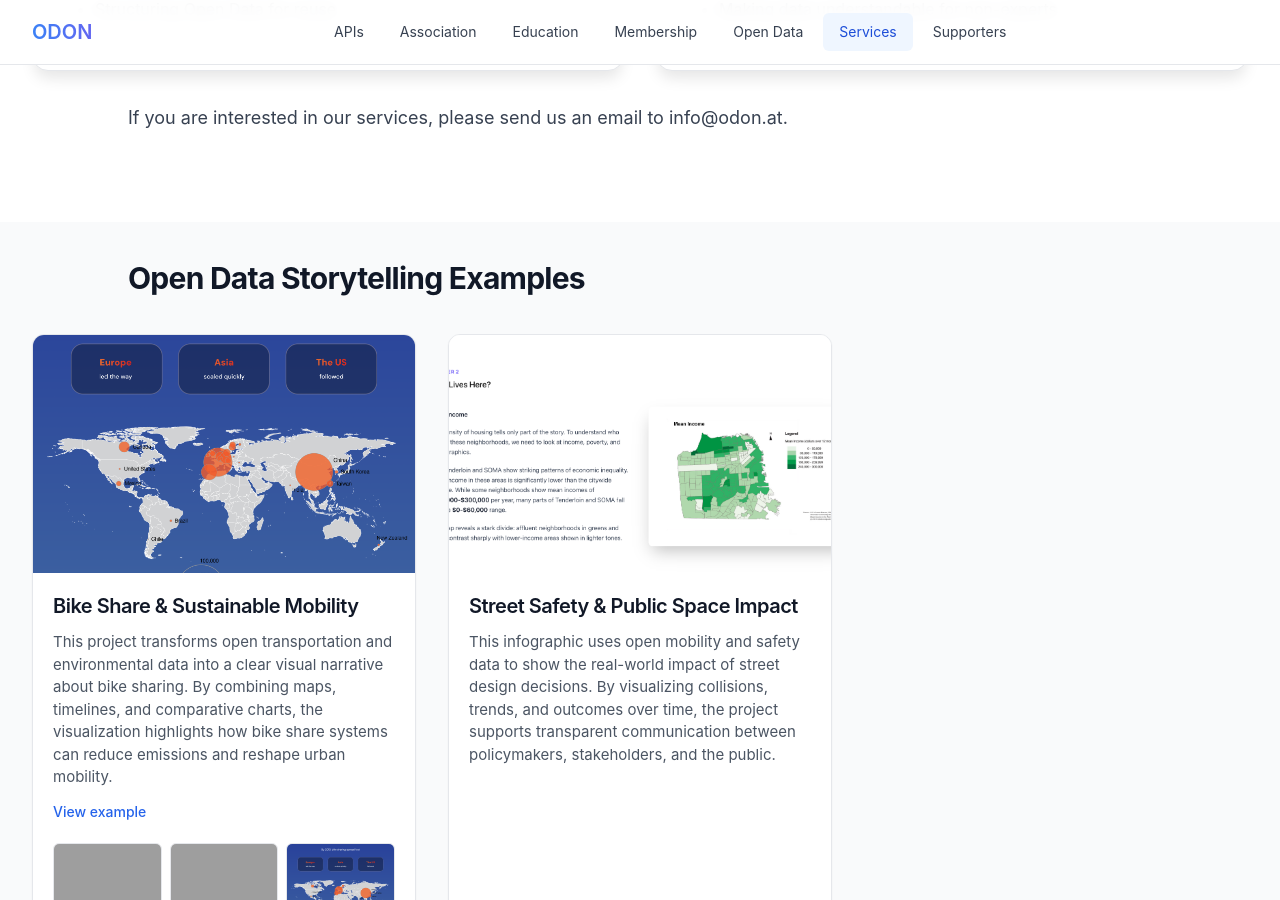
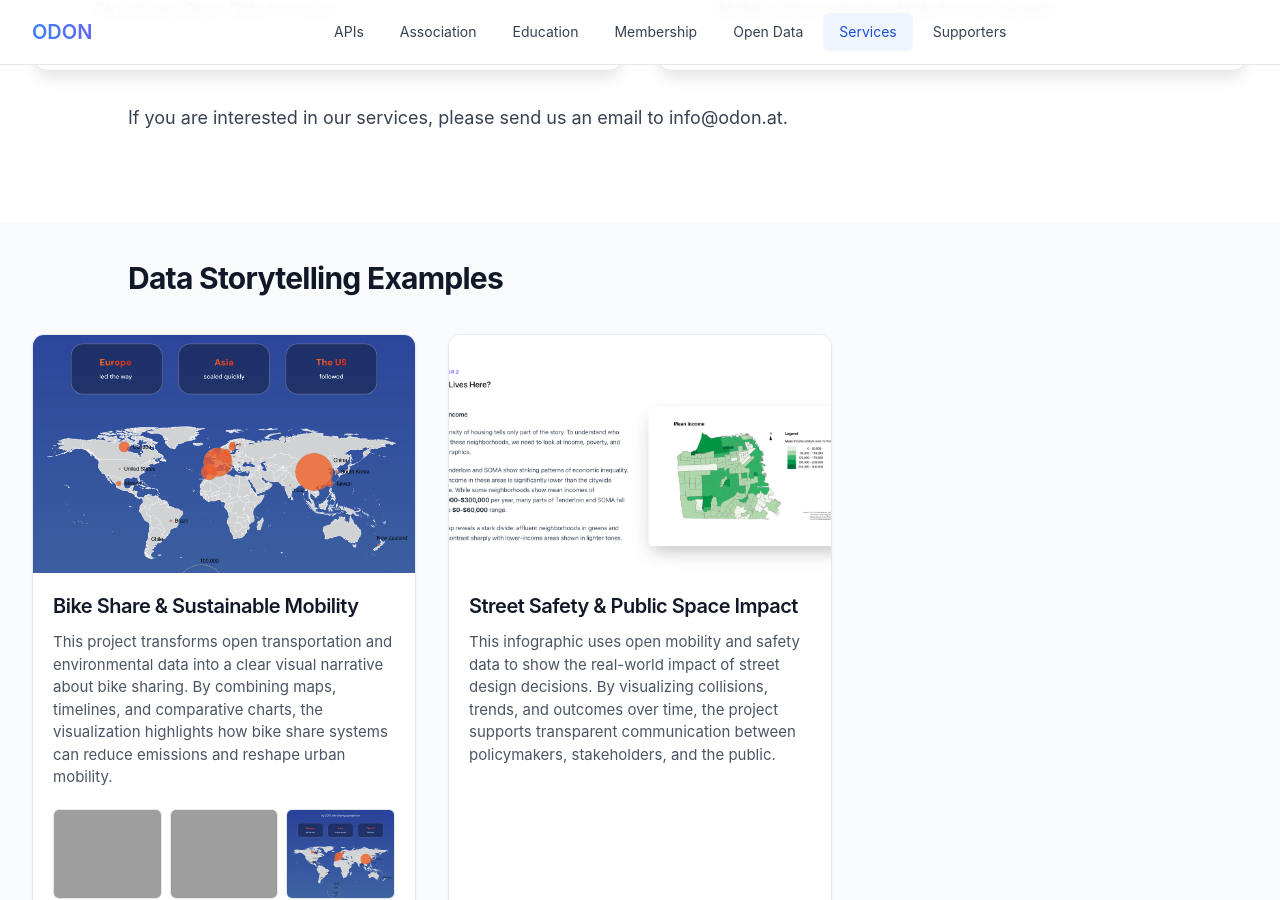
Before and after one commit to verein-odon/verein-odon.github.io, a Jekyll site: the page built from docs/en/services.md, in a window 1280 px wide and 900 px high, scrolled down 850 px, cut to the strip 0-900 px from the top of the window. Built offline with Jekyll 4.4.1, drawn with Linux system fonts in a browser that asks for light colours; grey boxes are pictures that could not be loaded.

Commit message:
Updated storytelling examples on services (en) page

```diff
--- a/docs/_data/storytelling.yaml
+++ b/docs/_data/storytelling.yaml
@@ -5,7 +5,7 @@
 - title: "Bike Share & Sustainable Mobility"
   description: "This project transforms open transportation and environmental data into a clear visual narrative about bike sharing. By combining maps, timelines, and comparative charts, the visualization highlights how bike share systems can reduce emissions and reshape urban mobility."
   image: "/assets/images/examples/bike/bike_3.png"
-  url: "https://example.com/bike-share"
+  #url: "https://example.com/bike-share"
   images:
     - "/assets/images/examples/bike/bike_1.png"
     - "/assets/images/examples/bike/bike_2.png"
--- a/docs/en/services.md
+++ b/docs/en/services.md
@@ -78,4 +78,4 @@ permalink: /en/services/
 </section>
 <!-- END --- Membership Types -->
 
-{% include storytelling_grid.html title="Open Data Storytelling Examples" bg="bg-gray" link_label="View example" %}
+{% include storytelling_grid.html title="Data Storytelling Examples" bg="bg-gray" link_label="View example" %}
```
